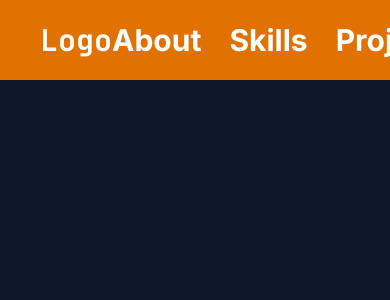
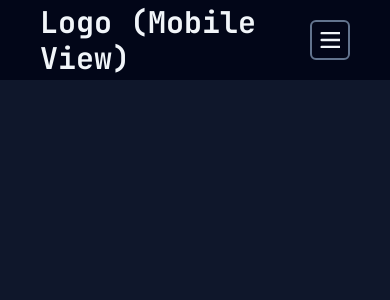
Before and after one commit to firepeashooter/portfolio, a React app in the folder portfolio/: page / in a window 390 px wide. Shown: the top 300 px of the page. Built offline with nearby package versions, Linux system fonts and the light colour scheme; the HTML template or start-up script is replaced by a standard one.

Commit message:
Add Basic Responsive Navbar

```diff
--- a/portfolio/src/Components/Navbar.jsx
+++ b/portfolio/src/Components/Navbar.jsx
@@ -3,10 +3,13 @@ function Navbar() {
 
 	return (
 
-		<nav className="flex items-center justify-around h-20 p-10 w-screen fixed bg-amber-600">
+		<nav className="flex items-center h-20 p-10 w-screen fixed bg-slate-950 text-slate-100">
 
+
+			{/* THIS IS THE DESKTOP VIEW */}
+			<div className="hidden lg:flex items-center justify-around w-full h-full">
 				<div className=" font-mono text-3xl font-bold">
-				Logo
+					Logo (Desktop)
 				</div>
 				<div className="text-3xl font-bold">
 					<ul className="flex gap-7 font-sans">
@@ -23,7 +26,32 @@ function Navbar() {
 					Contact
 				</div>
 
+			</div>
 
+			{/* THIS IS THE DEFAULT MOBILE VIEW */}
+			<div className="flex lg:hidden items-center justify-around w-full h-full">
+				<div className=" font-mono text-3xl font-bold">
+					Logo (Mobile View)
+				</div>
+
+				<button className="flex justify-center items-center border-2 border-slate-500 rounded-md p-2 h-10 w-10">
+					<svg
+						xmlns="http://www.w3.org/2000/svg"
+						fill="none"
+						viewBox="0 0 24 24"
+						strokeWidth={2.9}
+						stroke="currentColor"
+						className="h-5 w-5" // Tailwind sets the icon size here
+					>
+						<path
+							strokeLinecap="round"
+							strokeLinejoin="round"
+							d="M2 3.75h23M2 12h23M2 20.25h23"
+						/>
+					</svg>
+				</button>
+
+			</div>
 		</nav>
 
 
```
Lines whose indentation alone changed are shown as unchanged.
